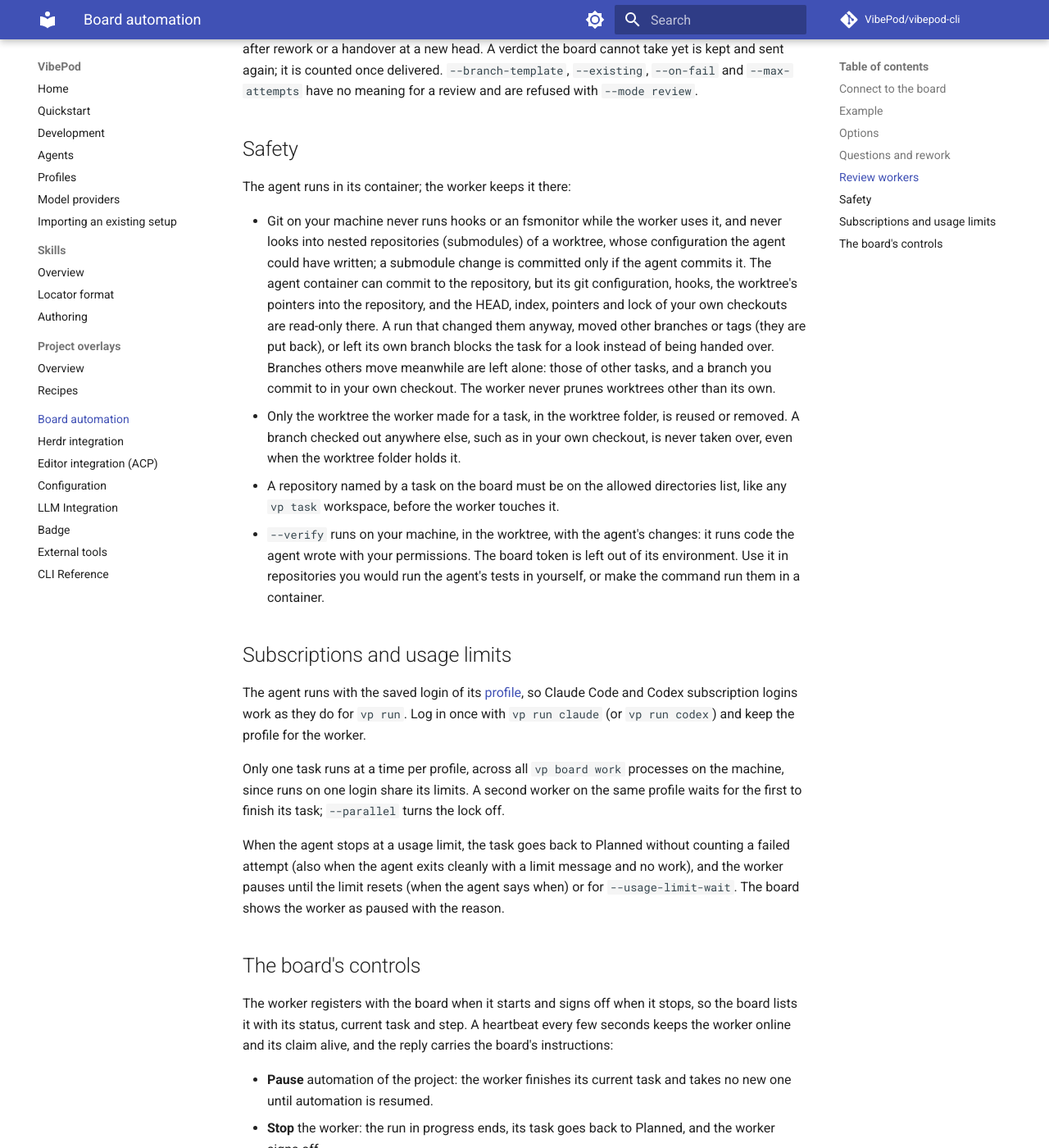
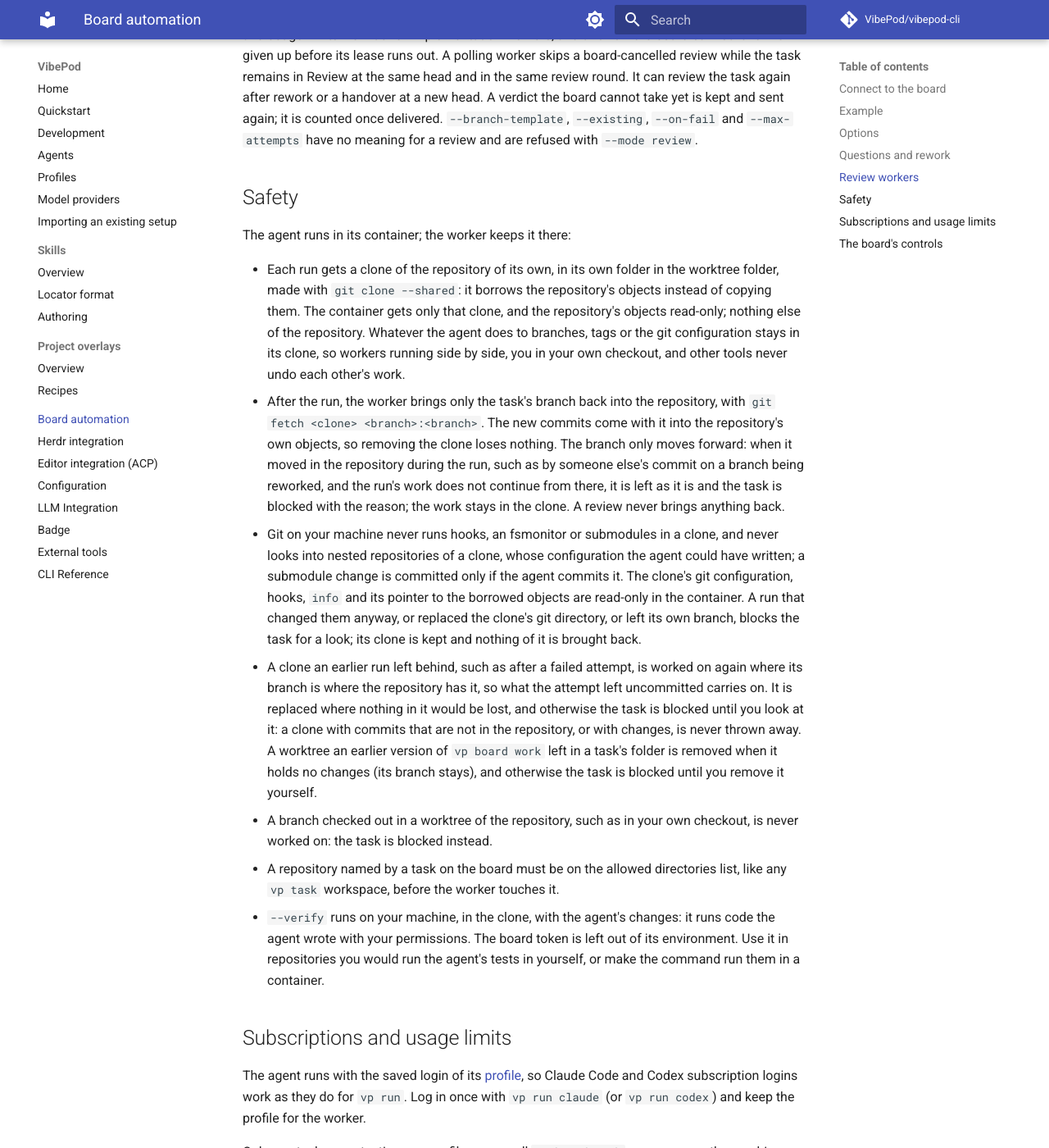
Before and after one commit to VibePod/vibepod-cli, an MkDocs documentation site: the page built from docs/board.md, in a window 1280 px wide and 1400 px high, scrolled down 5707 px. Shown: the whole window at 82% size. Built offline with MkDocs 1.6.1 and Material for MkDocs 9.7.7, drawn with Linux system fonts in a browser that asks for light colours; comment, search, counter and statistics services are not loaded; some of the changed text lies outside the part shown.

Commit message:
Describe the clone model in the board docs and command help

```diff
--- a/docs/board.md
+++ b/docs/board.md
@@ -8,16 +8,19 @@
 1. **Claim** the next planned task in the board's work order. Tasks whose
    dependencies are not done, blocked tasks and tasks someone holds are
    skipped. The card moves to In Progress, with the worker as its holder.
-2. **Check out** the task's branch in a git worktree of its own, next to the
-   repository. The repository's own checkout is left alone.
-3. **Run the agent** headless, like `vp task create`, with the task's title,
-   description and acceptance criteria as the prompt. The agent commits its
-   work; anything it leaves uncommitted is committed for it. It ends its run
-   with a short structured result: done, needs input (with its question), or
-   failed (with the reason).
+2. **Check out** the task's branch in a clone of the repository of its own,
+   next to the repository. The clone shares the repository's objects, so it is
+   quick to make; the repository and its checkouts are left alone.
+3. **Run the agent** headless, like `vp task create`, in that clone, with the
+   task's title, description and acceptance criteria as the prompt. The agent
+   commits its work; anything it leaves uncommitted is committed for it. It
+   ends its run with a short structured result: done, needs input (with its
+   question), or failed (with the reason).
 4. **Verify** with an optional command, such as the test suite, run in the
-   worktree.
-5. **Hand over** the task to Review with its branch name, or give it back to
+   clone.
+5. **Bring the branch back** into the repository: only the task's branch, and
+   only forward (see [Safety](#safety)).
+6. **Hand over** the task to Review with its branch name, or give it back to
    Planned (or block it) with a note saying why.
 
 Every run adds a report to its task on the board: the agent's summary, the
@@ -97,14 +100,14 @@
 | `--once` / `--max N` | Exit after one / after `N` tasks. |
 | `--poll 2m` | When no task is left, wait and look again instead of exiting. |
 | `--repo` | The repository to work in. Defaults to the task's local repository path on the board. |
-| `--worktree-dir` | Where task worktrees go. Defaults to `<repo>-worktrees` next to the repository. |
+| `--worktree-dir` | Where the task clones go, one folder per task. Defaults to `<repo>-worktrees` next to the repository. |
 | `--base` | Where new branches start, and what a review diffs the branch against. Defaults to the repository's current branch. |
 | `--branch-template` | The branch name, from `{issue}` (GitHub issue number), `{number}` (task number), `{key}` (`vp-12`) and `{project}` (`vp`). Defaults to `issue-{issue}`; a task without a GitHub issue gets `{key}`, such as `vp-12`. |
-| `--existing continue\|refuse` | When the task's branch or worktree exists, such as from an earlier attempt: continue on it (default) or refuse, which blocks the task. |
-| `--keep-worktree` | Keep the worktree after the hand-over or review; by default it is removed, and the branch stays. |
+| `--existing continue\|refuse` | When the task's branch exists, such as from an earlier attempt: continue on it (default) or refuse, which blocks the task. |
+| `--keep-worktree` | Keep the task's clone after the hand-over or review; by default it is removed, and the branch stays in the repository. |
 | `--profile`, `--provider`, `--ikwid`, `-e/--env`, `--network`, `--no-overlay` | Passed to every agent run, as for `vp task create`. |
 | `--timeout 2h` | Time limit per task (`none` for no limit). |
-| `--verify` | A command that must pass in the worktree before the task moves to Review. In review mode, a failing command sends the task back for rework. |
+| `--verify` | A command that must pass in the task's clone before the task moves to Review. In review mode, a failing command sends the task back for rework. |
 | `--on-fail planned\|blocked` | Where failed and timed-out tasks go: back to Planned, counting a failed attempt (default), or blocked. The board blocks a task after too many failed attempts. |
 | `--max-attempts` | Failed attempts before the board blocks a task. |
 | `--parallel` | Run alongside other workers on the same profile (see below). |
@@ -178,17 +181,17 @@
 
 1. **Claims** the next task in Review for a review. The card stays in Review;
    the claim names the commit the hand-over put up for review.
-2. **Checks out** exactly that commit, detached, in a worktree of its own
+2. **Checks out** exactly that commit, detached, in a clone of its own
    (`<worktree-dir>/review-<key>-<worker>`), so reviewers of one task never
    share one. Punctuation and capital letters in worker names are
    percent-escaped in folder names (for example, `@` becomes `%40` and `A`
    becomes `%41`) to keep distinct names distinct, also on case-insensitive
-   file systems. No branch is created or moved. A claim without a commit, a
-   missing branch or commit, or a branch that moved on since the hand-over
-   blocks the task in Review with the reason. A review worktree left by an
-   earlier run is replaced only when nothing in it changed; one holding
-   changes, such as a kept worktree you edited, blocks the review until you
-   remove it.
+   file systems. No branch of the repository is created or moved. A claim
+   without a commit, a missing branch or commit, or a branch that moved on
+   since the hand-over blocks the task in Review with the reason. A review
+   clone left by an earlier run is replaced only when nothing in it changed;
+   one holding changes, such as a kept clone you edited, blocks the review
+   until you remove it.
 3. **Runs the agent** with a review prompt: the task's title, description and
    acceptance criteria, its history (questions, answers, earlier feedback and
    reviews), and the base to inspect `git diff <base>...HEAD` and the commit
@@ -212,17 +215,18 @@
     run without a readable result fails the review, and the task stays in
     Review for other reviewers. Every review adds a run report with its
     verdict, summary, feedback and verify output.
-6. **Removes** its worktree, unless `--keep-worktree`. The branch is never
-   touched.
+6. **Removes** its clone, unless `--keep-worktree`. Nothing comes back into
+   the repository: the branch is never touched.
 
-A review must leave the repository as it found it. The agent gets the git
-directory read-only, and if it committed, switched branches, moved refs or
-left changes in its worktree anyway, all of it is thrown away and the review
-fails with that reason. Before `--verify`, files git does not track, ignored ones
-too, are removed, so the command sees only the reviewed commit. The same check
-runs again after `--verify`, which runs the code under review: new files it
-leaves behind, such as caches, are fine, but changed tracked files, such as
-from a formatter, or new branches and tags fail the review.
+A review changes nothing. The agent gets the clone's git directory read-only,
+and if it committed, switched branches, moved refs or left changes in its
+clone anyway, none of it reaches the repository: it goes with the clone, and
+the review fails with that reason. Before `--verify`, files git does not
+track, ignored ones too, are removed, so the command sees only the reviewed
+commit. The same check runs again after `--verify`, which runs the code under
+review: new files it leaves behind, such as caches, are fine, but changed
+tracked files, such as from a formatter, or new branches and tags fail the
+review.
 
 When the task moved on during the review, because it was handed over again or
 another reviewer sent it back, the review ends without a verdict. Pause, stop,
@@ -239,23 +243,41 @@
 
 The agent runs in its container; the worker keeps it there:
 
-- Git on your machine never runs hooks or an fsmonitor while the worker uses it, and
-  never looks into nested repositories (submodules) of a worktree, whose configuration
-  the agent could have written; a submodule change is committed only if the agent
-  commits it. The agent container can commit to the repository, but its git
-  configuration, hooks, the
-  worktree's pointers into the repository, and the HEAD, index, pointers and lock of your
-  own checkouts are read-only there. A run that changed them anyway, moved other branches
-  or tags (they are put back), or left its own branch blocks the task for a look instead
-  of being handed over. Branches others move meanwhile are left alone: those of other
-  tasks, and a branch you commit to in your own checkout. The worker never prunes
-  worktrees other than its own.
-- Only the worktree the worker made for a task, in the worktree folder, is reused or
-  removed. A branch checked out anywhere else, such as in your own checkout, is never
-  taken over, even when the worktree folder holds it.
+- Each run gets a clone of the repository of its own, in its own folder in the
+  worktree folder, made with `git clone --shared`: it borrows the repository's
+  objects instead of copying them. The container gets only that clone, and the
+  repository's objects read-only; nothing else of the repository. Whatever the
+  agent does to branches, tags or the git configuration stays in its clone, so
+  workers running side by side, you in your own checkout, and other tools never
+  undo each other's work.
+- After the run, the worker brings only the task's branch back into the
+  repository, with `git fetch <clone> <branch>:<branch>`. The new commits come
+  with it into the repository's own objects, so removing the clone loses
+  nothing. The branch only moves forward: when it moved in the repository during
+  the run, such as by someone else's commit on a branch being reworked, and the
+  run's work does not continue from there, it is left as it is and the task is
+  blocked with the reason; the work stays in the clone. A review never brings
+  anything back.
+- Git on your machine never runs hooks, an fsmonitor or submodules in a clone,
+  and never looks into nested repositories of a clone, whose configuration the
+  agent could have written; a submodule change is committed only if the agent
+  commits it. The clone's git configuration, hooks, `info` and its pointer to the borrowed
+  objects are read-only in the container. A run that changed them anyway, or
+  replaced the clone's git directory, or left its own branch, blocks the task for
+  a look; its clone is kept and nothing of it is brought back.
+- A clone an earlier run left behind, such as after a failed attempt, is worked
+  on again where its branch is where the repository has it, so what the
+  attempt left uncommitted carries on. It is replaced where nothing in it would
+  be lost, and otherwise the task is blocked until you look at it: a clone with
+  commits that are not in the repository, or with changes, is never thrown
+  away. A worktree an earlier version of `vp board work` left in a task's
+  folder is removed when it holds no changes (its branch stays), and otherwise
+  the task is blocked until you remove it yourself.
+- A branch checked out in a worktree of the repository, such as in your own
+  checkout, is never worked on: the task is blocked instead.
 - A repository named by a task on the board must be on the allowed directories list,
   like any `vp task` workspace, before the worker touches it.
-- `--verify` runs on your machine, in the worktree, with the agent's changes: it runs
+- `--verify` runs on your machine, in the clone, with the agent's changes: it runs
   code the agent wrote with your permissions. The board token is left out of its
   environment. Use it in repositories you would run the agent's tests in yourself, or
   make the command run them in a container.
```
Also changed, not shown: 1 other file.
